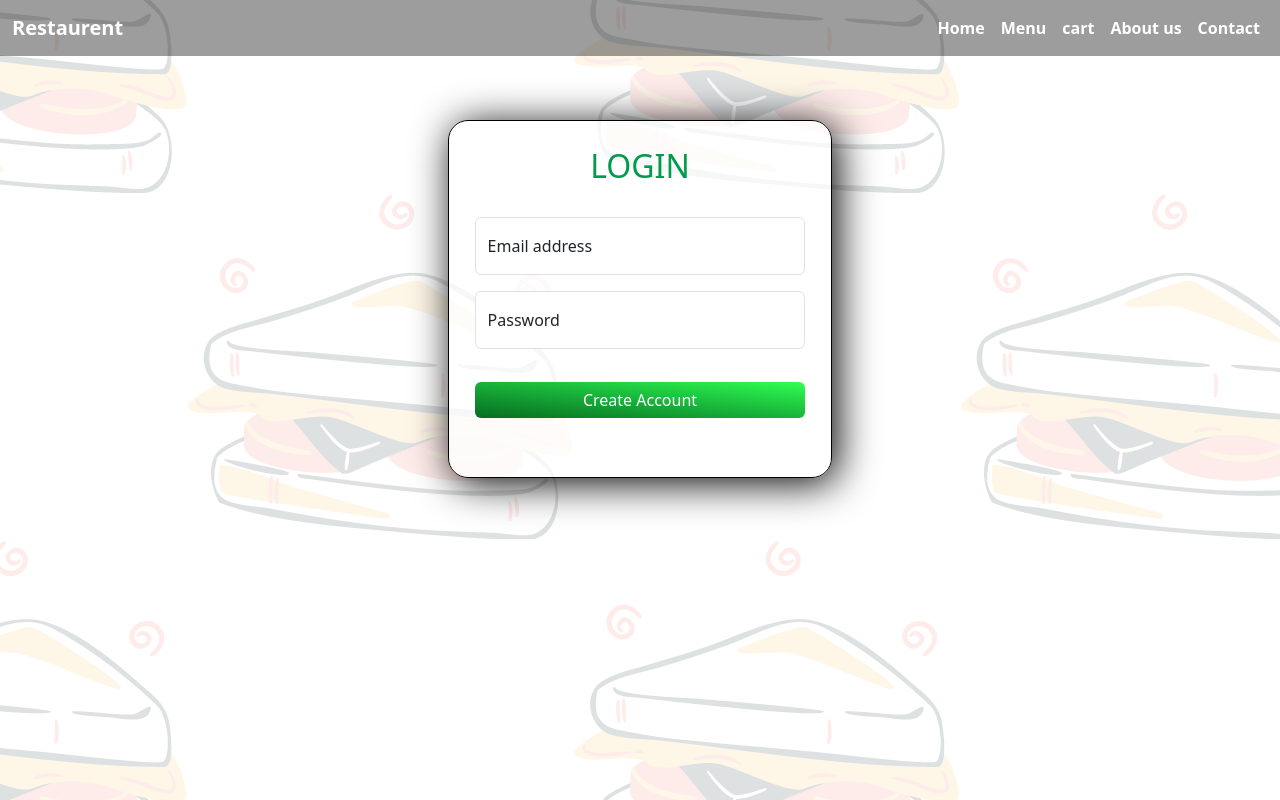
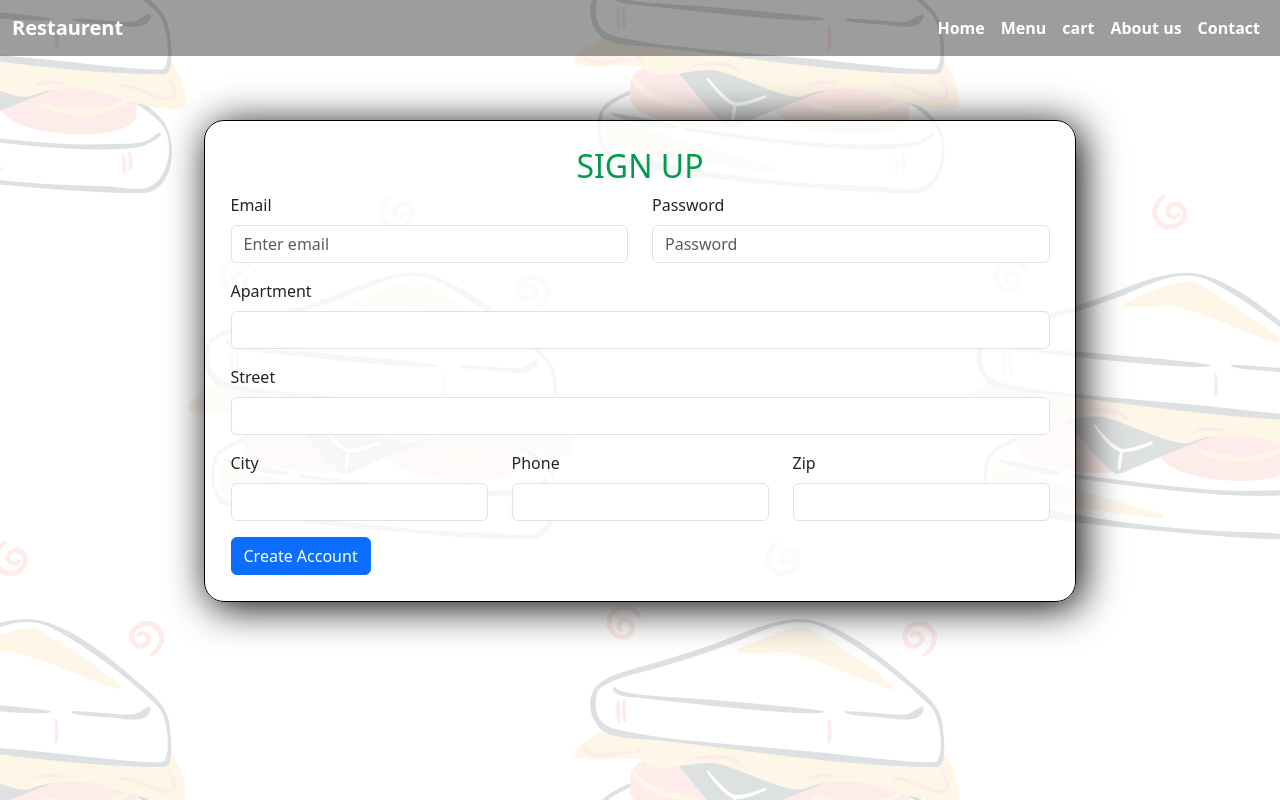
Before and after one commit to manibalaji003/RESTAURENT-WEBSITE, a React (Vite) app in the folder frontend/: page /signup in a window 1280 px wide. Built offline with nearby package versions, Linux system fonts and the light colour scheme.

Commit message:
signup page

```diff
--- a/frontend/src/App.css
+++ b/frontend/src/App.css
@@ -80,3 +80,13 @@ margin: 10% 0;
 background-image: linear-gradient(to right top, #076d21, #0f8f2d, #19b33a, #24d946, #31ff53);
 border: none;
 }
+
+.signupcontainer{
+  width: fit-content;
+  background-color: rgba(255, 255, 255, 0.726);
+  padding: 2%;
+  margin-top: 5%;
+  border: 1px solid black;
+  border-radius: 20px;
+  box-shadow: 5px 5px 40px black;
+}
--- a/frontend/src/Pages/Signup.jsx
+++ b/frontend/src/Pages/Signup.jsx
@@ -1,28 +1,64 @@
 import React from 'react'
 import Header from '../Components/Header'
-import { Button, Container ,FloatingLabel,Form} from 'react-bootstrap'
+import { Button, Container ,Row,Col,FloatingLabel,Form} from 'react-bootstrap'
 
 
 const Signup = () => {
 
-    function isValidEmail(email) {
-        // Define a regular expression pattern for email validation.
-        const pattern = /^[^\s@]+@[^\s@]+\.[^\s@]+$/;
-        return pattern.test(email);
-      }
+
 
   return (
     <div>
             <Header />
-            <Container className='logincontainer' >
-               <center> <h2>LOGIN</h2></center><br/>
-            <FloatingLabel    controlId="floatingInput" label="Email address" className="mb-3">
-                <Form.Control type="email" placeholder="name@example.com" />
-            </FloatingLabel>
-            <FloatingLabel controlId="floatingPassword" label="Password">
-                <Form.Control type="password" placeholder="Password" />
-            </FloatingLabel>
-            <Button>Create Account</Button>
+
+            <Container  className='signupcontainer'>
+                <center><h2>SIGN UP</h2></center>
+              <Form>
+      <Row className="mb-3">
+        <Form.Group as={Col} controlId="formGridEmail">
+          <Form.Label>Email</Form.Label>
+          <Form.Control type="email" placeholder="Enter email" />
+        </Form.Group>
+
+        <Form.Group as={Col} controlId="formGridPassword">
+          <Form.Label>Password</Form.Label>
+          <Form.Control type="password" placeholder="Password" />
+        </Form.Group>
+      </Row>
+
+      <Form.Group className="mb-3" controlId="formGridAddress1">
+        <Form.Label>Apartment</Form.Label>
+        <Form.Control type='text'/>
+      </Form.Group>
+
+      <Form.Group className="mb-3" controlId="formGridAddress2">
+        <Form.Label>Street</Form.Label>
+        <Form.Control  type='text' />
+      </Form.Group>
+
+      <Row className="mb-3">
+        <Form.Group as={Col} controlId="formGridCity">
+          <Form.Label>City</Form.Label>
+          <Form.Control type='text' />
+        </Form.Group>
+
+        <Form.Group as={Col} controlId="formGridState">
+          <Form.Label>Phone</Form.Label>
+            <Form.Control type='phone' />
+        </Form.Group>
+
+        <Form.Group as={Col} controlId="formGridZip">
+          <Form.Label>Zip</Form.Label>
+          <Form.Control />
+        </Form.Group>
+      </Row>
+
+
+
+      <Button variant="primary" type="submit">
+        Create Account
+      </Button>
+    </Form>
 
             </Container>
     </div>
```
